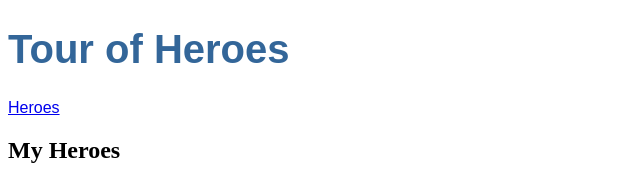
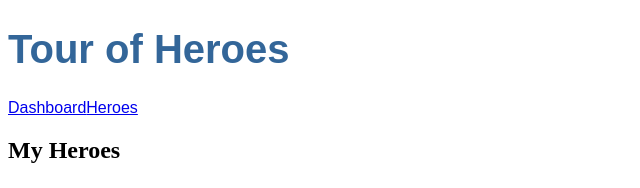
Before and after one commit to IvanLapchenko/angular_web_app, an Angular app: page /heroes in a window 1280 px wide. Shown: the top 188 px of the page, without its empty margins (0-640 px from the left). Built offline with nearby package versions, Linux system fonts and the light colour scheme.

Commit message:
Add routing for dashboard component

```diff
--- a/src/app/app-routing.module.ts
+++ b/src/app/app-routing.module.ts
@@ -1,9 +1,12 @@
 import { NgModule } from '@angular/core';
 import { RouterModule, Routes } from '@angular/router';
 import { HeroesComponent } from './heroes/heroes.component';
+import { DashboardComponent } from './dashboard/dashboard.component';
 
 const routes: Routes = [
-  { path: 'heroes', component: HeroesComponent }
+  { path: '', redirectTo: '/dashboard', pathMatch: 'full' },
+  { path: 'heroes', component: HeroesComponent },
+  { path: 'dashboard', component: DashboardComponent },
 ];
 
 @NgModule({
--- a/src/app/app.component.html
+++ b/src/app/app.component.html
@@ -1,6 +1,7 @@
 <h1>{{ title }}</h1>
 
 <nav>
+  <a routerLink="/dashboard">Dashboard</a>
   <a routerLink="/heroes">Heroes</a>
 </nav>
 
```
